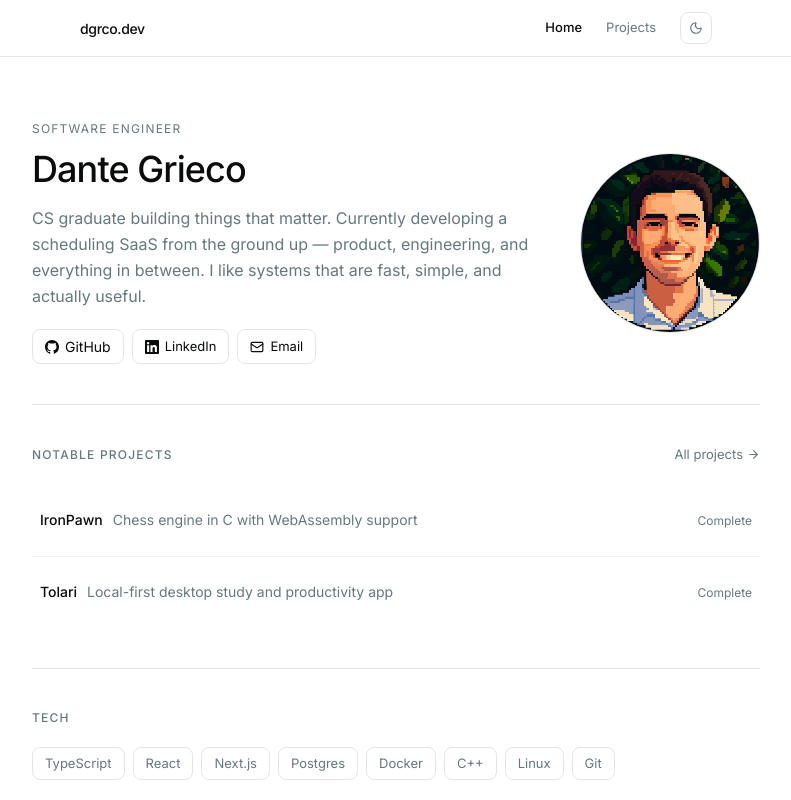
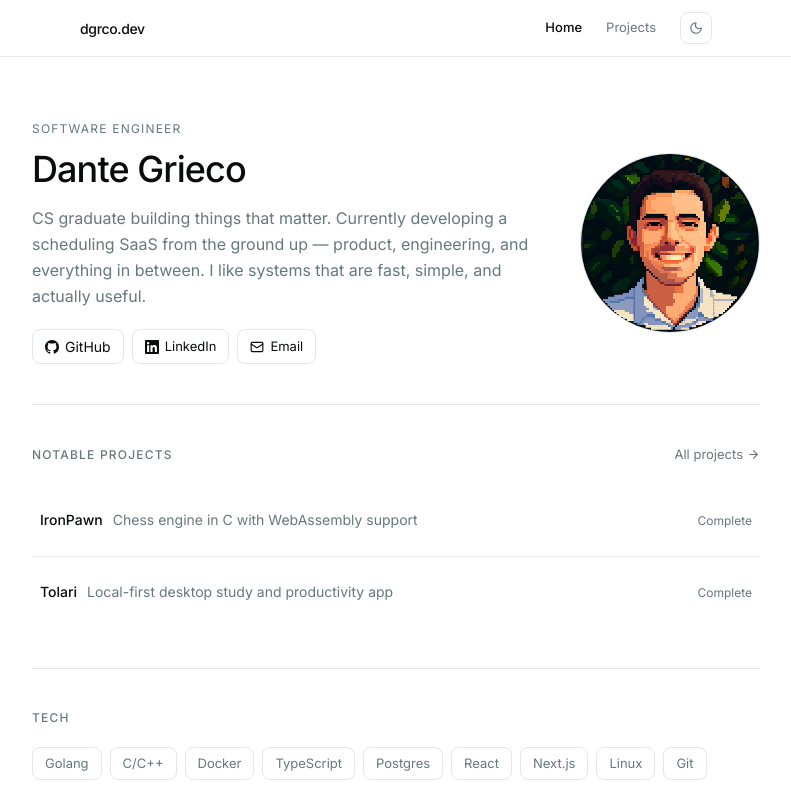
Before and after one commit to dgrco/my-portfolio, a Next.js app: page / in a window 1280 px wide. Shown: the top 800 px of the page, without its empty margins (244-1035 px from the left). Built offline with nearby package versions, Linux system fonts and the light colour scheme.

Commit message:
add Golang to tech stack; swap stack ordering

```diff
--- a/src/app/page.tsx
+++ b/src/app/page.tsx
@@ -18,12 +18,13 @@ const LinkedInIcon = ({ size = 16 }: { size?: number }) => (
 );
 
 const stack = [
+  "Golang",
+  "C/C++",
+  "Docker",
   "TypeScript",
+  "Postgres",
   "React",
   "Next.js",
-  "Postgres",
-  "Docker",
-  "C++",
   "Linux",
   "Git",
 ];
```
